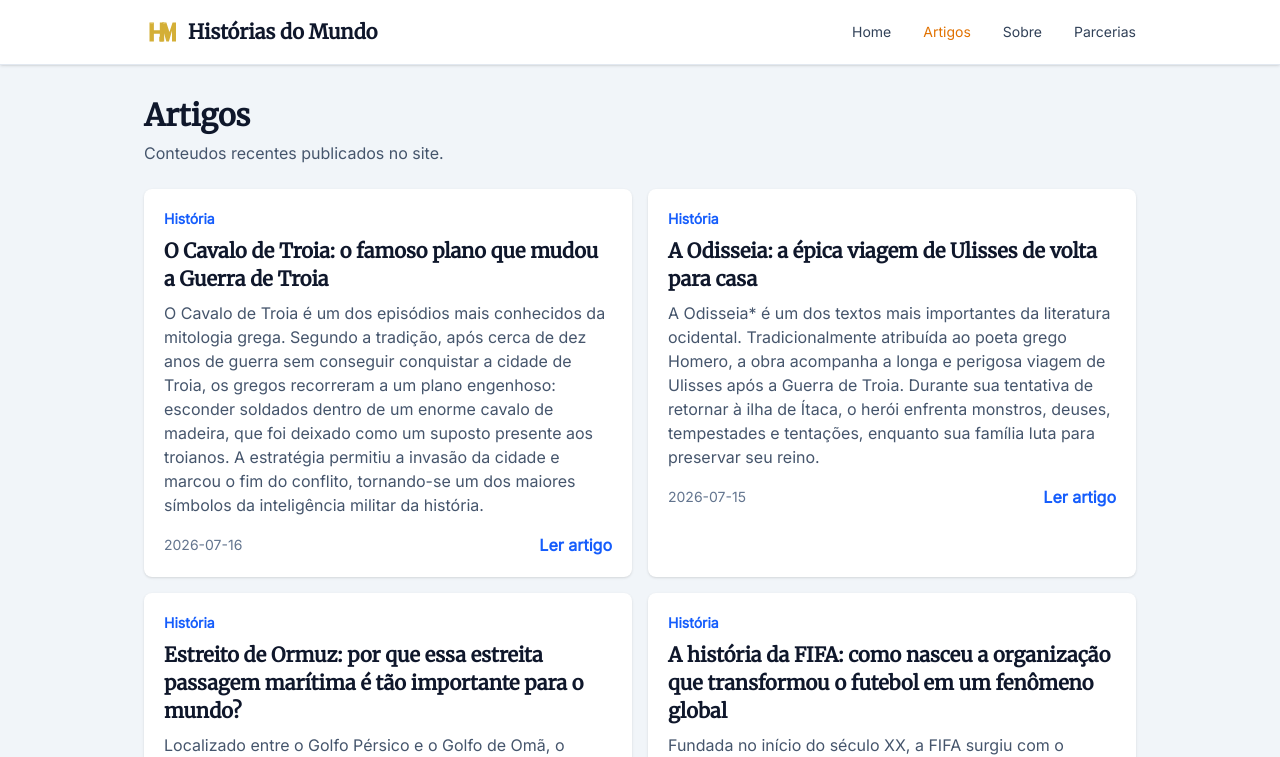
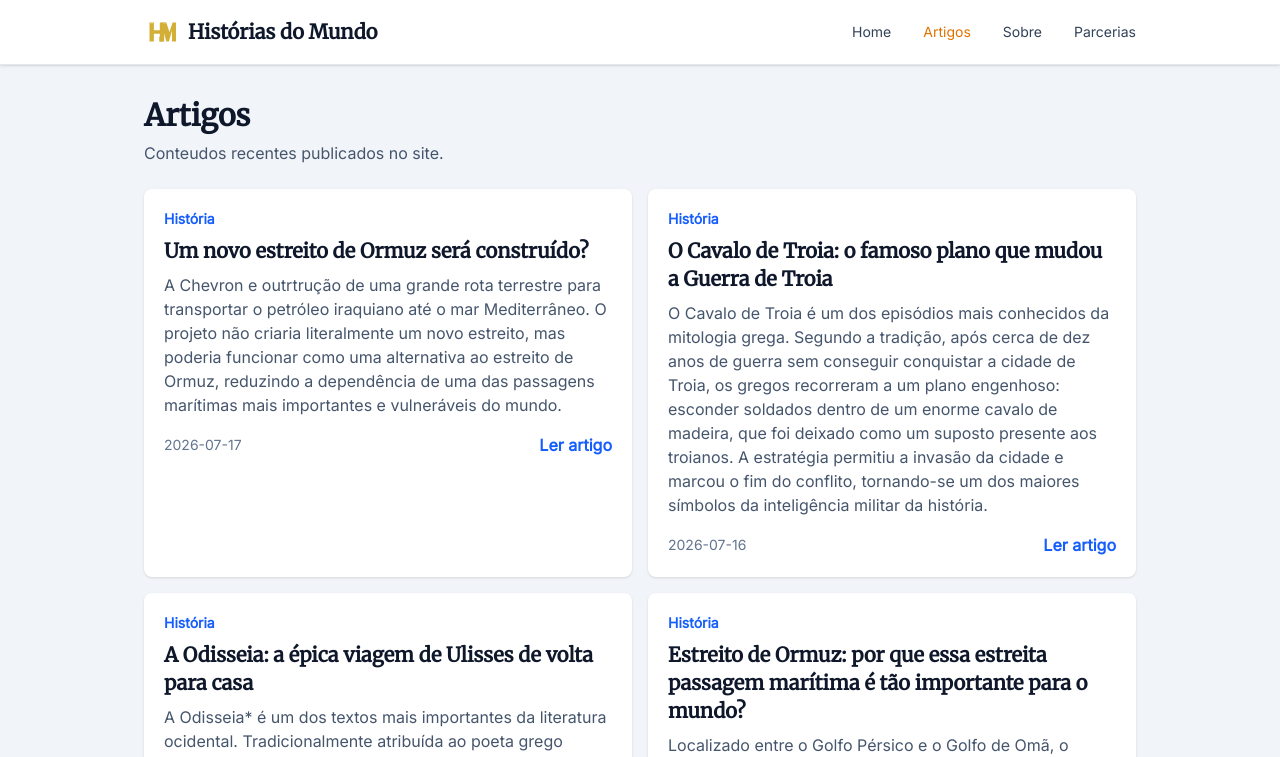
Before and after one commit to jordanlp19/Hist-rias-do-mundo, a React (Vite) app in the folder frontend/: page /artigos in a window 1280 px wide. Shown: the top 757 px of the page. Built offline with nearby package versions, Linux system fonts and the light colour scheme; what tailwind-animations would draw is missing.

Commit message:
Novo artigo novo Ormuz

```diff
--- a/frontend/src/data/articles.js
+++ b/frontend/src/data/articles.js
@@ -2,6 +2,7 @@ import fifaImage from "../assets/articles/Flag_of_FIFA.svg.webp";
 import hormuzImage from "../assets/articles/Strait_of_Hormuz.webp";
 import odisseiImage from "../assets/articles/odisseia.webp";
 import troiaiImage from "../assets/articles/cavalodetroia.webp";
+import newOrmuziImage from "../assets/articles/newOrmuz.webp";
 
 const articles = [
   {
@@ -282,6 +283,63 @@ UNESCO - Informações sobre o sítio arqueológico de Troia.
 
 Encyclopaedia Britannica - Verbetes sobre a Guerra de Troia, Odisseu e o Cavalo de Troia.`,
   },
+
+  {
+    id: 6,
+    title: "Um novo estreito de Ormuz será construído?",
+    slug: "Novo estreito de Ormuz",
+    description:
+      "A Chevron e outrtrução de uma grande rota terrestre para transportar o petróleo iraquiano até o mar Mediterrâneo. O projeto não criaria literalmente um novo estreito, mas poderia funcionar como uma alternativa ao estreito de Ormuz, reduzindo a dependência de uma das passagens marítimas mais importantes e vulneráveis do mundo.",
+    category: "História",
+    image: newOrmuziImage,
+    date: "2026-07-17",
+    author: "Jordan Lopes",
+    content: `Um novo estreito de Ormuz será construído?
+
+A Chevron e outros investidores estudam a construção de uma grande rota terrestre para transportar o petróleo iraquiano até o mar Mediterrâneo. O projeto não criaria literalmente um novo estreito, mas poderia funcionar como uma alternativa ao estreito de Ormuz, reduzindo a dependência de uma das passagens marítimas mais importantes e vulneráveis do mundo.
+
+Uma rota alternativa para o petróleo
+
+Em julho de 2026, a Chevron assinou acordos preliminares com o governo do Iraque. Dois deles estão relacionados ao aumento da produção de petróleo, enquanto o terceiro prevê investimentos em uma nova rota de exportação.
+
+A proposta estudada permitiria que o petróleo saísse do Iraque por terra, atravessasse a Síria e chegasse ao porto de Baniyas, no Mediterrâneo. Outra ramificação poderia seguir até o porto de Ceyhan, na Turquia. Autoridades iraquianas afirmam que a estrutura poderia transportar aproximadamente 2 milhões de barris por dia.
+
+Uma das possibilidades é recuperar o antigo oleoduto Kirkuk–Baniyas. A tubulação ligava os campos de petróleo próximos de Kirkuk ao litoral sírio, mas está praticamente desativada desde que foi danificada durante a invasão do Iraque, em 2003. A construção de novas tubulações também está sendo considerada.
+
+Por que o estreito de Ormuz é tão importante?
+
+O estreito de Ormuz conecta o golfo Pérsico ao golfo de Omã e ao oceano Índico. Em 2025, aproximadamente 20 milhões de barris de petróleo e derivados passaram diariamente pela região, quantidade equivalente a cerca de 25% de todo o comércio marítimo mundial de petróleo.
+
+Somente o Iraque enviou aproximadamente 3,6 milhões de barris por dia através do estreito naquele ano. Isso significa que qualquer bloqueio ou conflito na passagem pode afetar diretamente as exportações iraquianas e provocar aumento dos preços da energia em diversos países.
+
+O projeto já está confirmado?
+
+Apesar dos acordos anunciados, a construção ainda não está garantida. A Chevron continua realizando estudos técnicos e comparando diferentes trajetos para o oleoduto.
+
+Além dos custos elevados, o projeto exigirá cooperação entre Iraque, Síria, Turquia, empresas internacionais e investidores. Oleodutos que atravessam vários países também podem levar anos para serem concluídos.
+
+Mesmo assim, o movimento faz parte de uma estratégia mais ampla. Arábia Saudita e Emirados Árabes Unidos já possuem oleodutos capazes de transportar parte de sua produção sem passar pelo estreito de Ormuz. Atualmente, essas rotas alternativas possuem entre 3,5 milhões e 5,5 milhões de barris por dia de capacidade disponível.
+
+Uma transformação no comércio de petróleo
+
+A guerra envolvendo o Irã aumentou a preocupação dos países produtores com a segurança das exportações. Como consequência, governos e empresas passaram a acelerar projetos capazes de levar petróleo até o Mediterrâneo, o mar Vermelho ou outros portos fora do golfo Pérsico.
+
+Portanto, um “novo estreito de Ormuz” não será construído. O que pode surgir é uma rede de oleodutos terrestres capaz de reduzir a importância estratégica da passagem marítima.
+
+O estreito continuará sendo fundamental para o comércio mundial, mas, no futuro, poderá deixar de ser a única grande saída disponível para parte do petróleo produzido no Oriente Médio.
+
+Fontes:
+
+The News - resumo informativo sobre as negociações entre Chevron e o governo iraquiano.
+
+The Wall Street Journal - informações sobre os projetos da Chevron e a busca por uma rota alternativa ao estreito de Ormuz.
+
+Reuters - informações sobre a recuperação do oleoduto Kirkuk–Baniyas e os estudos de novas rotas.
+
+Associated Press - informações sobre os acordos assinados, o trajeto proposto e a capacidade estimada do oleoduto.
+
+Agência Internacional de Energia - dados sobre o volume de petróleo transportado pelo estreito de Ormuz e as rotas alternativas existentes.`,
+  },
 ];
 
 export default articles;
```
Also changed, not shown: frontend/src/assets/articles/newOrmuz.webp (added).
